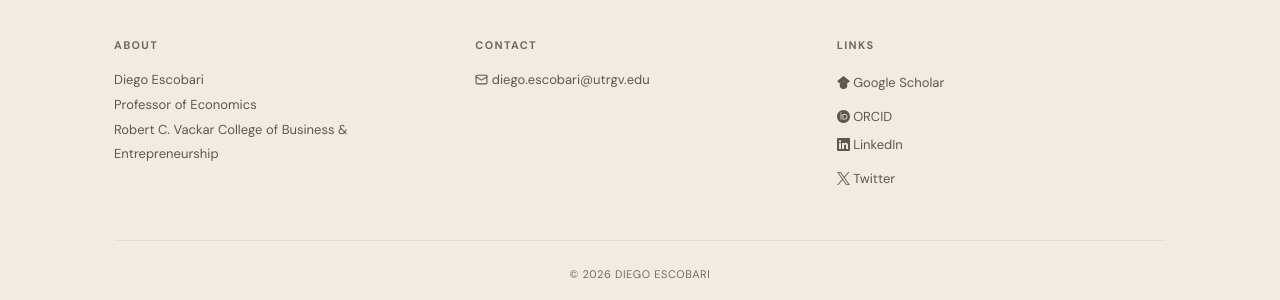
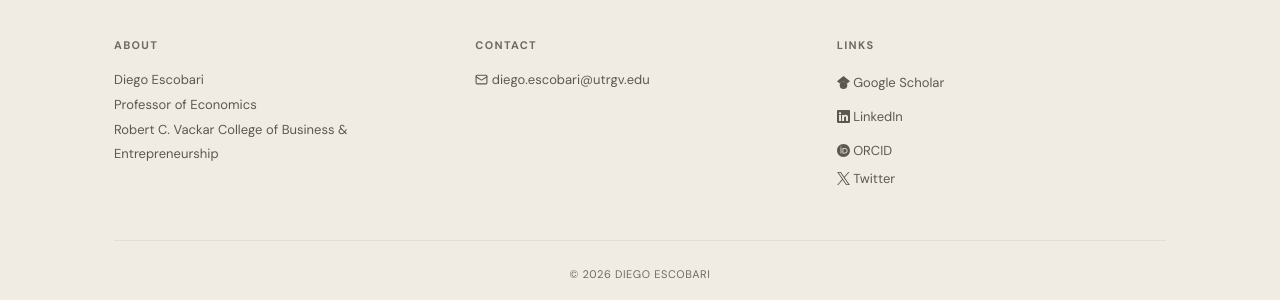
Before and after one commit to diegoescobari/diegoescobari.github.io, a Jekyll site: the page built from _pages/home.md, in a window 1280 px wide. Shown: the part 1933-2233 px from the top of the page. Built offline with Jekyll 4.4.1, drawn with Linux system fonts in a browser that asks for light colours.

Commit message:
footer.html

```diff
--- a/_includes/footer.html
+++ b/_includes/footer.html
@@ -19,8 +19,8 @@
       <h2 class="footer-heading">Links</h2>
       <p>
 <div style="margin-bottom: 6px;"><a href="https://scholar.google.com/citations?user=WOnd1RwAAAAJ&hl=en&oi=ao" target="_blank"><svg class="icon" aria-hidden="true" focusable="false"><use href="#icon-google-scholar"></use></svg> Google Scholar</a></div>
+<div style="margin-bottom: 6px;"><a href="https://www.linkedin.com/in/escobari/" target="_blank"><svg class="icon" aria-hidden="true" focusable="false"><use href="#icon-linkedin"></use></svg> LinkedIn</a></div>
 <div><a href="https://orcid.org/0000-0003-4532-8563" target="_blank"><svg class="icon" aria-hidden="true" focusable="false"><use href="#icon-orcid"></use></svg> ORCID</a></div>
-<div style="margin-bottom: 6px;"><a href="https://www.linkedin.com/in/escobari/" target="_blank"><svg class="icon" aria-hidden="true" focusable="false"><use href="#icon-linkedin"></use></svg> LinkedIn</a></div>
 <div style="margin-bottom: 6px;"><a href="https://x.com/DiegoEscobari" target="_blank"><svg class="icon" aria-hidden="true" focusable="false"><use href="#icon-x-twitter"></use></svg> Twitter</a></div>
       </p>
     </div>
```
